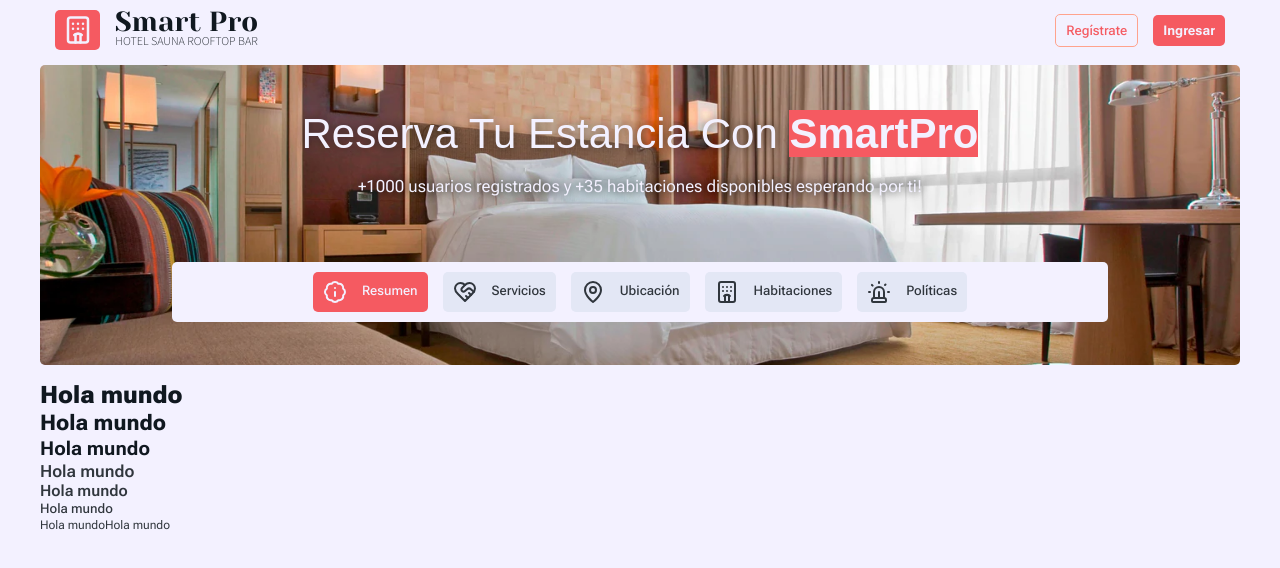
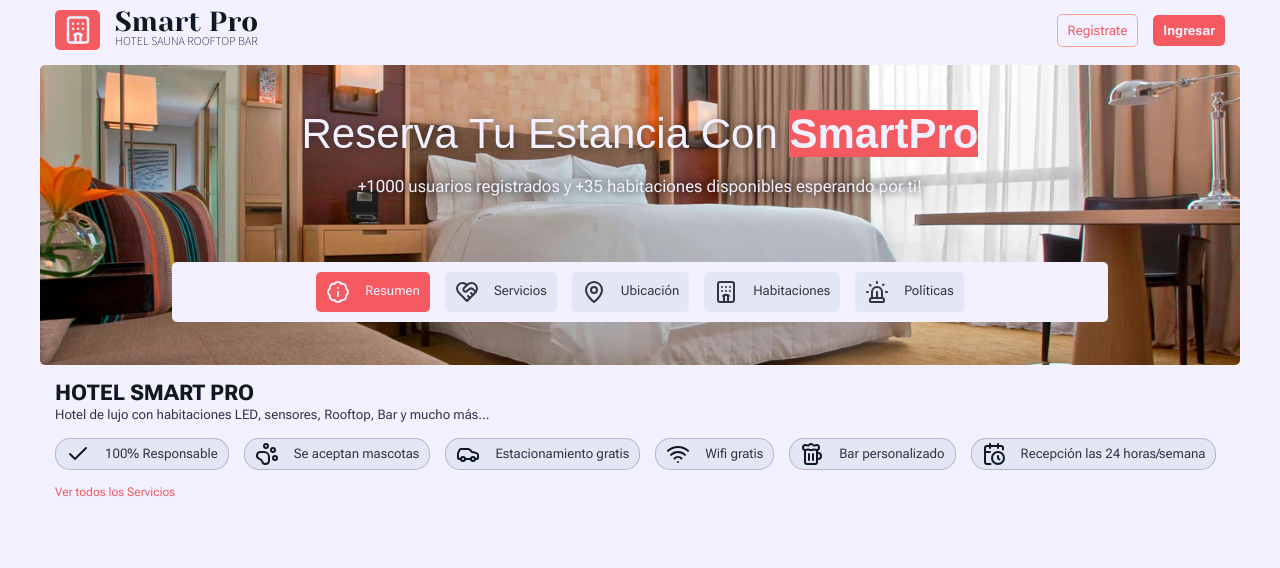
Before and after one commit to Luis-Fernando-MP/smartLove, a Next.js app: page / in a window 1280 px wide. Shown: the top 568 px of the page. Built offline with nearby package versions, Linux system fonts and the light colour scheme; a web font is replaced by a local one.

Commit message:
add characteristics component

```diff
--- /dev/null
+++ b/src/app/(landing)/(home)/page.tsx
@@ -0,0 +1,24 @@
+import type { JSX } from 'react'
+import { getCharacteristics } from 'services/getCharacteristics'
+import Characteristics from 'shared/ui/characteristics/Characteristics'
+
+import './style.scss'
+
+const Resume = async (): Promise<JSX.Element> => {
+  const characteristics = await getCharacteristics()
+
+  return (
+    <article className='resume'>
+      <div className='resume-title'>
+        <h2>HOTEL SMART PRO</h2>
+        <p>
+          Hotel de lujo con habitaciones LED, sensores, Rooftop, Bar y mucho
+          más…
+        </p>
+      </div>
+      <Characteristics characteristics={characteristics} />
+    </article>
+  )
+}
+
+export default Resume
--- /dev/null
+++ b/src/app/(landing)/(home)/style.scss
@@ -0,0 +1,7 @@
+@use '@styles/config/vars' as v;
+@use '@styles/utils/defs' as d;
+
+.resume {
+  @include d.flex;
+  padding: 0 v.$padding;
+}
--- a/src/app/(landing)/components/nav/Nav.tsx
+++ b/src/app/(landing)/components/nav/Nav.tsx
@@ -15,8 +15,6 @@ const Nav = (): JSX.Element => {
       {paths.map(path => {
         const { name, link, Icon } = path
         const isActive = pathname === link ? 'active' : ''
-        console.log(link, '---', pathname)
-
         return (
           <Link
             href={link}
--- a/src/app/(landing)/page.tsx
+++ /dev/null
@@ -1,18 +0,0 @@
-import type { JSX } from 'react'
-
-const Resume = (): JSX.Element => {
-  return (
-    <article>
-      <h1>Hola mundo</h1>
-      <h2>Hola mundo</h2>
-      <h3>Hola mundo</h3>
-      <h4>Hola mundo</h4>
-      <h5>Hola mundo</h5>
-      <p>Hola mundo</p>
-      <a>Hola mundo</a>
-      <span>Hola mundo</span>
-    </article>
-  )
-}
-
-export default Resume
--- /dev/null
+++ b/src/app/api/characteristics/characteristics.json
@@ -0,0 +1,26 @@
+[
+  {
+    "title": "100% Responsable",
+    "icon": "Check"
+  },
+  {
+    "title": "Se aceptan mascotas",
+    "icon": "PawPrint"
+  },
+  {
+    "title": "Estacionamiento gratis",
+    "icon": "Car"
+  },
+  {
+    "title": "Wifi gratis",
+    "icon": "Wifi"
+  },
+  {
+    "title": "Bar personalizado",
+    "icon": "Beer"
+  },
+  {
+    "title": "Recepción las 24 horas/semana",
+    "icon": "CalendarClock"
+  }
+]
--- /dev/null
+++ b/src/app/api/characteristics/route.ts
@@ -0,0 +1,12 @@
+import Characteristics from './characteristics.json'
+
+export const GET = async (req: Request, res: Response) => {
+  return Response.json({ data: Characteristics })
+  // try {
+  //   // const body = await req.json()
+  //   // return new NextResponse('MESSAGES ARE REQUIRED', { status: 400 })
+
+  // } catch (error) {
+  //   return new NextResponse('INTERNAL SERVER ERROR', { status: 501 })
+  // }
+}
--- a/src/app/layout.tsx
+++ b/src/app/layout.tsx
@@ -7,7 +7,7 @@ import { Toaster } from 'react-hot-toast'
 
 const robotoFlex = Roboto_Flex({
   subsets: ['latin'],
-  weight: ['900', '800', '700', '600', '500', '400'],
+  weight: ['900', '800', '700', '600', '500', '400', '300'],
   variable: '--roboto-flex'
 })
 
--- a/src/sass/config/_global.scss
+++ b/src/sass/config/_global.scss
@@ -82,12 +82,12 @@ p,
 input,
 textarea,
 button {
-  font-weight: 500;
+  font-weight: 400;
 }
 
 span,
 small {
-  font-weight: 400;
+  font-weight: 300;
 }
 
 h1,
--- /dev/null
+++ b/src/services/getCharacteristics.ts
@@ -0,0 +1,20 @@
+import axios from 'axios'
+import { Beer, CalendarClock, Car, Check, PawPrint, Wifi } from 'lucide-react'
+import { ICharacter } from 'shared/ui/characteristics/Characteristics'
+
+export const listOfCharacteristicsComponent = {
+  Check,
+  PawPrint,
+  Car,
+  Wifi,
+  Beer,
+  CalendarClock
+}
+
+export const getCharacteristics = async (): Promise<ICharacter[]> => {
+  const res = await axios('http://localhost:3000/api/characteristics')
+  const { data } = res.data
+  return data.map(({ title, icon }) => {
+    return { title, Icon: listOfCharacteristicsComponent[icon] }
+  })
+}
--- /dev/null
+++ b/src/shared/ui/characteristics/Characteristics.tsx
@@ -0,0 +1,35 @@
+import { Hotel } from 'lucide-react'
+import Link from 'next/link'
+import type { JSX, ReactNode } from 'react'
+
+import './style.scss'
+
+export interface ICharacter {
+  title: string
+  Icon: typeof Hotel
+}
+
+interface ICharacteristics {
+  children?: Readonly<ReactNode[]> | null
+  characteristics: ICharacter[]
+}
+
+function Characteristics({ characteristics }: ICharacteristics): JSX.Element {
+  return (
+    <ul className='characteristics'>
+      {characteristics.map(character => {
+        return (
+          <li key={character.title} className='characteristics-item'>
+            <character.Icon />
+            <p>{character.title}</p>
+          </li>
+        )
+      })}
+      <Link href='/' className='characteristics-link'>
+        Ver todos los Servicios
+      </Link>
+    </ul>
+  )
+}
+
+export default Characteristics
--- /dev/null
+++ b/src/shared/ui/characteristics/style.scss
@@ -0,0 +1,21 @@
+@use '@styles/config/vars' as v;
+@use '@styles/utils/defs' as d;
+
+.characteristics {
+  width: 100%;
+  @include d.flex($dir: row);
+  flex-wrap: wrap;
+  &-item {
+    @include d.flex($dir: row, $ali: center);
+    justify-content: center;
+    background-color: v.$bg2;
+    border: 1px solid v.$dis2;
+    border-radius: 15px;
+    padding: 3px 10px;
+    user-select: none;
+  }
+  &-link {
+    @include d.flex($dir: row, $ali: center);
+    color: v.$tn1;
+  }
+}
```
